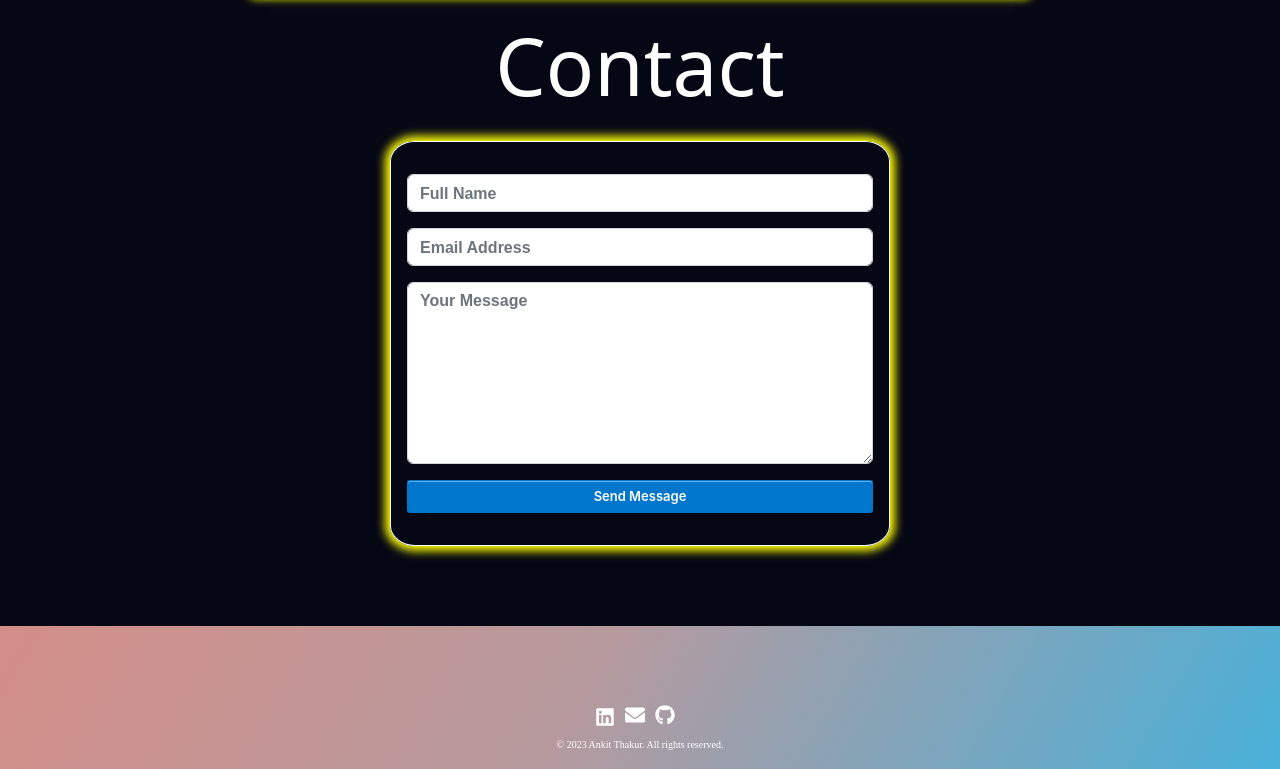
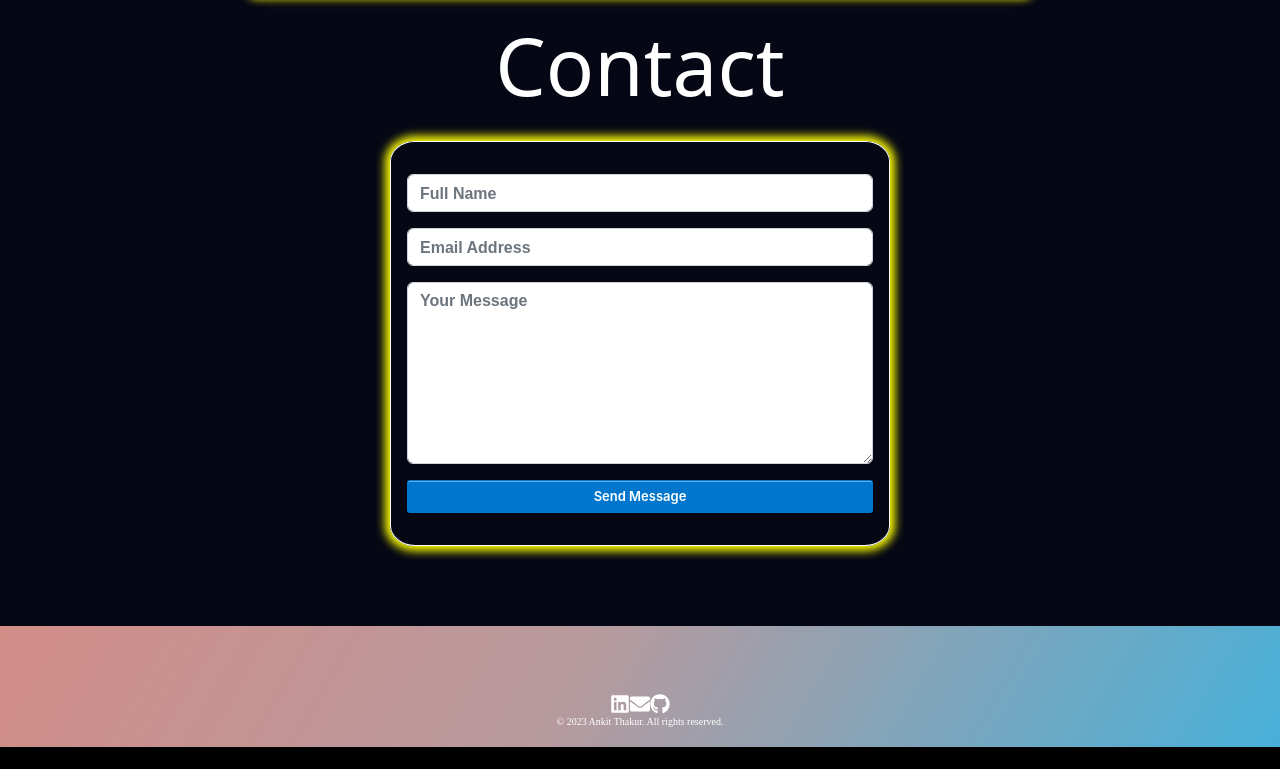
Before and after one commit to Ankitthakur2/Web-Portfolio, a React (Create React App) app: page / in a window 1280 px wide. Shown: the part 3493-4262 px from the top of the page. After the commit the page ends 4240 px from the top, so only its background shows below. Built offline with nearby package versions, Linux system fonts and the light colour scheme; the HTML template or start-up script is replaced by a standard one; a web font is replaced by a local one.

Commit message:
Update footer.css

```diff
--- a/src/components/footer.css
+++ b/src/components/footer.css
@@ -34,29 +34,7 @@
   align-items: center;
 }
 
-.icon {
-  font-size: 20px; /* Set the initial font size */
-  transition: font-size 0.5s; /* Add a transition for a smooth size change */
-  margin-right: 10px; /* Add margin to separate the icons */
-  animation: increaseSize 2s infinite;
-}
 
-.icon:nth-child(2) {
-  animation-delay: 10s; /* Delay the animation for the second icon by 2 seconds */
-}
-
-.icon:nth-child(3) {
-  animation-delay: 20s; /* Delay the animation for the third icon by 4 seconds */
-}
-
-@keyframes increaseSize {
-  0%, 100% {
-    font-size: 20px;
-  }
-  50% {
-    font-size: 40px;
-  }
-}
 
 
 
```
